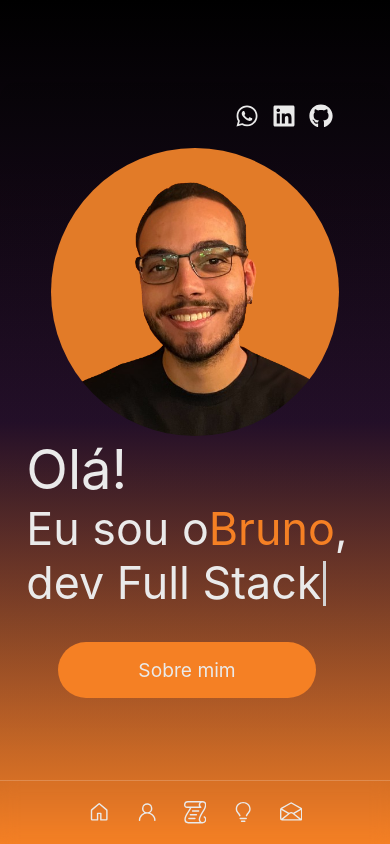
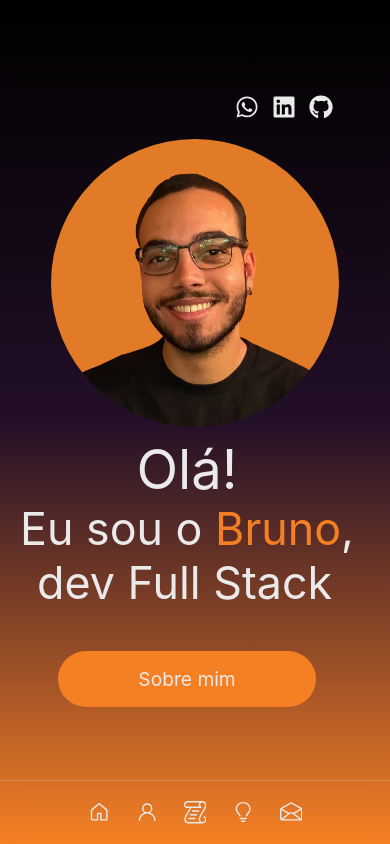
Before and after one commit to bruno-remeikis/portifolio, a Next.js app: page / in a window 390 px wide. Built offline with nearby package versions, Linux system fonts and the light colour scheme.

Commit message:
Completes MultipleWritingEffect implementation.

```diff
--- a/src/components/MultipleWritingEffect/MultipleWritingEffect.tsx
+++ b/src/components/MultipleWritingEffect/MultipleWritingEffect.tsx
@@ -48,7 +48,7 @@ export const MultipleWritingEffetc = ({ childrens, ...gen }: MultipleWritingEffe
             }
             else {
                 el = (
-                    <div style={{ display: 'flex' }}>
+                    <div style={{ display: 'flex', whiteSpace: 'pre-wrap' }}>
                         {child.text.map(subChild =>
                         {
                             // Cria sub-elemento
--- a/src/components/WritingEffect/WritingEffect.tsx
+++ b/src/components/WritingEffect/WritingEffect.tsx
@@ -86,10 +86,12 @@ export const WritingEffect = ({
     }, [textRef]);
 
     return(
+        <div style={{ display: 'flex', alignItems: 'center' }}>
             <p ref={textRef} className={`${styles.text} ${className}`} style={cssStyles}>
                 { texting }
-            {cursorVisible &&
-                <span
+            </p>
+
+            {cursorVisible && <span
                 className={`${styles.cursor} ${cursorClassName}`}
                 style={{
                     ...cursorStyle,
@@ -97,6 +99,6 @@ export const WritingEffect = ({
                     height: fontHeight
                 }}
             />}
-        </p>
+        </div>
     );
 }
--- a/src/secions/HomeSection.tsx
+++ b/src/secions/HomeSection.tsx
@@ -7,9 +7,7 @@ import { FaGithub } from "react-icons/fa";
 
 import { track } from '@vercel/analytics';
 import { contacts } from '../utils/contacts';
-import { WritingEffect } from '../components/WritingEffect/WritingEffect';
 import { MultipleWritingEffetc } from '../components/MultipleWritingEffect/MultipleWritingEffect';
-// import { useInView } from 'react-intersection-observer';
 
 const HomeSection: React.FC = () => {
     return (
@@ -19,9 +17,11 @@ const HomeSection: React.FC = () => {
                     {/* <Link href="#about">About</Link> */}
                     <section className={styles.mainText}>
                         <h1>Bruno Coutinho Remeikis</h1>
+                        <div className={styles.writingEffect}>
                             <MultipleWritingEffetc
                                 className={styles.p2}
                                 cursorStyle={{ background: 'lightgray' }}
+                                timming={50}
                                 childrens={[
                                     { text: 'Olá!', className: styles.p1 },
                                     { text: [
@@ -32,6 +32,7 @@ const HomeSection: React.FC = () => {
                                     { text: 'dev Full Stack' }
                                 ]}
                             ></MultipleWritingEffetc>
+                        </div>
 
                         <div className={styles.btnSobre}>
                             <Link href="#about" onClick={() => { track('about-me') }}>Sobre mim</Link>
--- a/src/styles/sections/Home.module.scss
+++ b/src/styles/sections/Home.module.scss
@@ -31,7 +31,13 @@
 			.mainText {
 				margin-right: 1rem;
 
+				.writingEffect {
+					height: 14rem;
+				}
+
 				p {
+					display: block;
+
 					&.p1 { font-size: 4rem; }
 
 					&.p2 { font-size: 3.2rem; }
@@ -43,6 +49,9 @@
 			}
 
 			.btnSobre {
+				// justify-content: flex-end;
+				// align-self: flex-end;
+
 				display: flex;
 
 				a	{
@@ -174,8 +183,19 @@
 	.mainText {
 		margin-right: 1rem;
 
+		.writingEffect {
+			height: 12rem !important;
+			display: flex !important;
+			flex-direction: column !important;
+			align-items: center !important;
+			justify-content: center !important;
+		}
+
 		p {
-			&.p1 { font-size: 3.4rem !important; }
+			&.p1 {
+				font-size: 3.4rem !important;
+				text-align: center;
+			}
 			&.p2 { font-size: 2.8rem !important; }
 		}
 	}
```
Also changed, not shown: 2 other files (tests, documents, lock files or other folders). Lines whose indentation alone changed are shown as unchanged.
